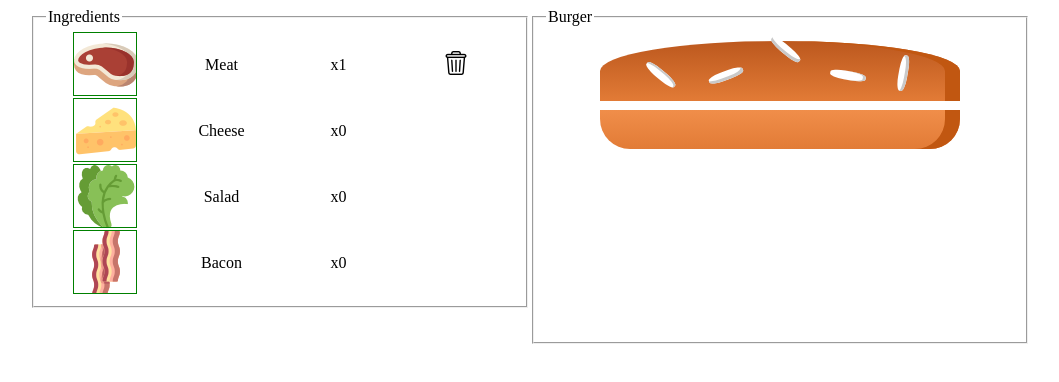
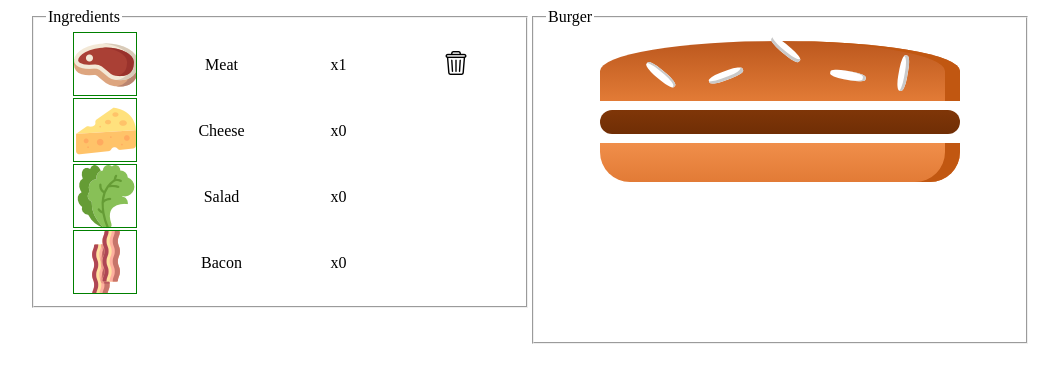
Before and after one commit to mazhitov/contructorBurger, an Angular app: page / in a window 1280 px wide. Both pictures are taken after a click on the button 214 px from the left and 63 px from the top of the page. Shown: the top 382 px of the page, without its empty margins (110-1169 px from the left). Built offline with nearby package versions, Linux system fonts and the light colour scheme.

Commit message:
add every ingredient to burger

```diff
--- a/src/app/app.component.html
+++ b/src/app/app.component.html
@@ -1,8 +1,8 @@
 <div class="row">
   <div class="col-6">
-    <app-ingredients [ingredients]="ingredients"></app-ingredients>
+    <app-ingredients [ingredients]="ingredients" (changeNumberOfIngredients)="onChangeIngredients($event)"></app-ingredients>
   </div>
   <div class="col-6">
-    <app-burger [ingredients]="ingredients"></app-burger>
+    <app-burger [ingredients]="ingredients" [ingredientArray]="ingredientArray"></app-burger>
   </div>
 </div>
--- a/src/app/app.component.ts
+++ b/src/app/app.component.ts
@@ -13,5 +13,19 @@ export class AppComponent {
     new Ingredient('Salad', 0, 5, '../../assets/burger/salad.png'),
     new Ingredient('Bacon', 0, 30, '../../assets/burger/bacon.png'),
   ];
+  ingredientArray:string[] = [];
 
+  onChangeIngredients(ingredients: Ingredient[]) {
+    this.ingredients = ingredients;
+    this.addIngredientToBurger();
+  }
+
+  addIngredientToBurger() {
+    this.ingredientArray = [];
+    this.ingredients.forEach(ing => {
+      for (let i = 0; i < ing.number; i++) {
+        this.ingredientArray.push(ing.name);
+      }
+    });
+  }
 }
--- a/src/app/burger/burger.component.html
+++ b/src/app/burger/burger.component.html
@@ -6,7 +6,7 @@
         <div class="Seeds1"></div>
         <div class="Seeds2"></div>
       </div>
-      <div *ngFor="let ing of ingredients" [className]=""></div>
+      <div *ngFor="let ing of ingredientArray" [ngClass]="ing"></div>
       <div class="BreadBottom"></div>
     </div>
   </fieldset>
--- a/src/app/burger/burger.component.ts
+++ b/src/app/burger/burger.component.ts
@@ -8,6 +8,6 @@ import {Ingredient} from "../../shared/Ingredient.model";
 })
 export class BurgerComponent{
   @Input() ingredients!:Ingredient[];
-
+  @Input() ingredientArray:string[] = [];
 
 }
--- a/src/app/ingredients/ingredients.component.ts
+++ b/src/app/ingredients/ingredients.component.ts
@@ -1,4 +1,4 @@
-import {Component, Input} from '@angular/core';
+import {Component, EventEmitter, Input, Output} from '@angular/core';
 import {Ingredient} from "../../shared/Ingredient.model";
 
 @Component({
@@ -8,10 +8,11 @@ import {Ingredient} from "../../shared/Ingredient.model";
 })
 export class IngredientsComponent {
   @Input() ingredients!:Ingredient[];
-
+  @Output() changeNumberOfIngredients = new EventEmitter<Ingredient[]>();
 
   onClickIcon(index: number) {
     this.ingredients[index].number++;
+    this.changeNumberOfIngredients.emit(this.ingredients);
   }
 
   onDelete(index: number) {
@@ -19,6 +20,7 @@ export class IngredientsComponent {
     if (this.ingredients[index].number <= 0) {
       this.ingredients[index].number = 0;
     }
+    this.changeNumberOfIngredients.emit(this.ingredients);
   }
 
 }
```
Also changed, not shown: src/app/burger/burger.component.css (line endings or trailing spaces).
